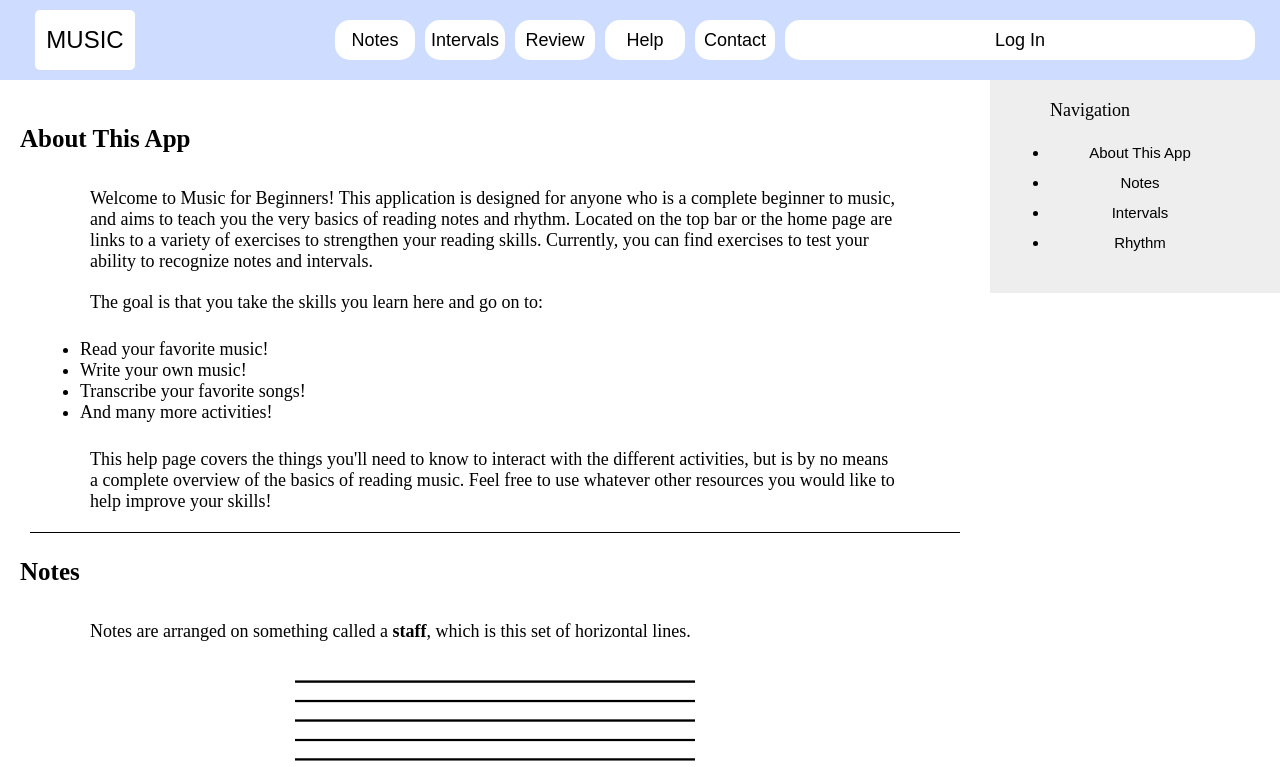
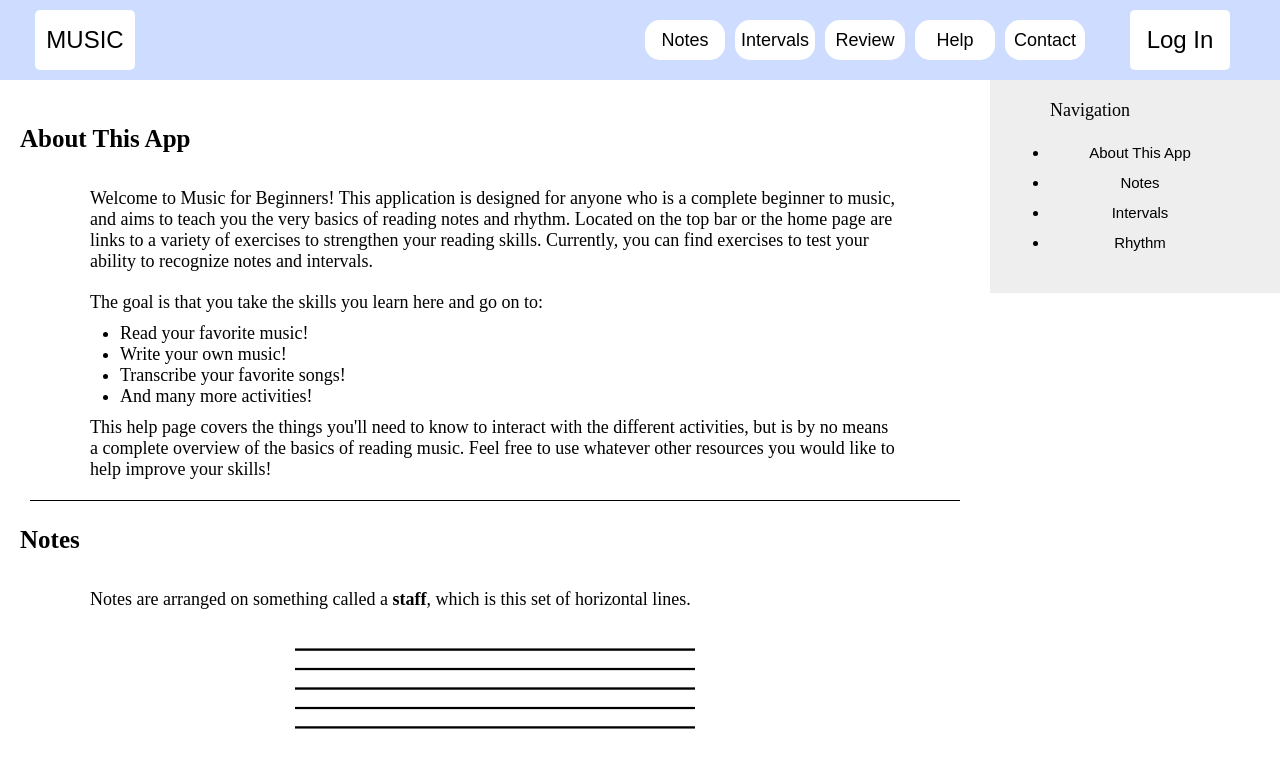
Before and after one commit to MostLikelyNotHuman/unit-2-final, a React (Vite) app in the folder react-front-end-app/: page /help in a window 1280 px wide. Shown: the top 767 px of the page. Built offline with nearby package versions, Linux system fonts and the light colour scheme; a web font is replaced by a local one.

Commit message:
minor formatting tweaks on header buttons and help page

```diff
--- a/react-front-end-app/src/components/HelpPage.css
+++ b/react-front-end-app/src/components/HelpPage.css
@@ -42,6 +42,10 @@ h3 {
 
 p {
     font-size: 18px;
+}
+
+#help-about ul {
+    margin: 0px 40px;
 }
 
 li {
--- a/react-front-end-app/src/components/pieces/Header.css
+++ b/react-front-end-app/src/components/pieces/Header.css
@@ -9,9 +9,18 @@ header {
     flex: 1;
     margin-left: 20px;
     align-items: center;
+    max-width: 150px;
 }
 
-#header-home-link button {
+#login-button-div {
+    display: flex;
+    flex: 1;
+    margin-right: 20px;
+    align-items: center;
+    max-width: 150px;
+}
+
+#header-home-link button, #login-button-div button {
     background-color: white;
     color: black;
     font-size: 24px;
@@ -20,16 +29,23 @@ header {
     border-radius: 5px;
     border-color: white;
     border-width: 0px;
+    max-width: 100px;
+}
+
+#login-button-div button {
+    margin-right: 20px;
+    margin-left: 20px;
 }
 
 #header-nav-links {
     display: flex;
-    flex: 3;
+    flex: 6;
     flex-direction: row;
     justify-content: right;
     align-items: center;
     margin-right: 20px;
 }
+
 
 #header-nav-links button {
     flex: 1 0 40%;
--- a/react-front-end-app/src/components/pieces/Header.jsx
+++ b/react-front-end-app/src/components/pieces/Header.jsx
@@ -29,8 +29,10 @@ const Header = ({ isLoggedIn, setIsLoggedIn }) => {
                     <Link to={"/contact"}>
                         <Button text={'Contact'}/>
                     </Link>
+                </div>
+                <div id="login-button-div">
                     <Button text={!isLoggedIn ? "Log In" : "Log Out"}
-                        onClick={(e) => {
+                        onClick={() => {
                             !isLoggedIn ? setIsLoggedIn(true) : setIsLoggedIn(false);
                         }}/>
                 </div>
```
